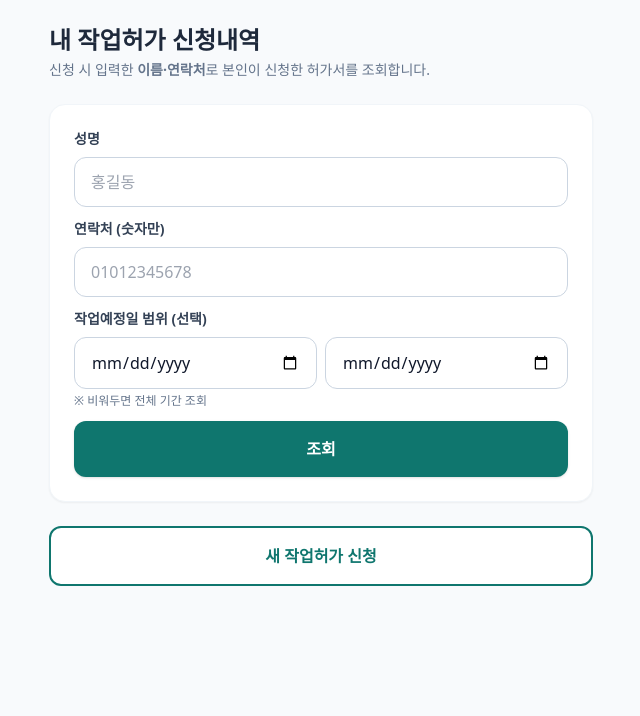
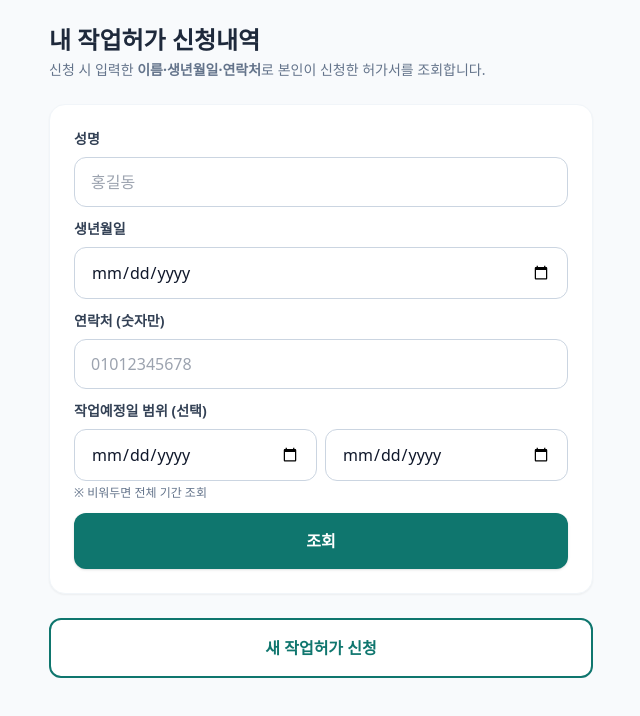
Before and after one commit to khy-921108/-, a Next.js app in the folder codexnew/: page /work-permit/my in a window 1280 px wide. Shown: the top 716 px of the page, without its empty margins (319-959 px from the left). Built offline with nearby package versions, Linux system fonts and the light colour scheme.

Commit message:
Add birth date input and update validation message

```diff
--- a/codexnew/src/app/work-permit/my/page.tsx
+++ b/codexnew/src/app/work-permit/my/page.tsx
@@ -26,6 +26,7 @@ function fmtDateTime(iso: string): string {
 export default function MyWorkPermits() {
   const router = useRouter();
   const [name, setName] = useState('');
+  const [birthDate, setBirthDate] = useState('');
   const [phone, setPhone] = useState('');
   const [dateFrom, setDateFrom] = useState('');
   const [dateTo, setDateTo] = useState('');
@@ -37,8 +38,8 @@ export default function MyWorkPermits() {
 
   const search = async () => {
     setError('');
-    if (!name.trim() || phone.length < 10) {
-      setError('이름과 연락처를 정확히 입력해 주세요.');
+    if (!name.trim() || !birthDate || phone.length < 10) {
+      setError('이름·생년월일·연락처를 정확히 입력해 주세요.');
       return;
     }
     setLoading(true);
@@ -46,7 +47,7 @@ export default function MyWorkPermits() {
       const res = await fetch('/api/work-permits/my-list', {
         method: 'POST',
         headers: { 'Content-Type': 'application/json' },
-        body: JSON.stringify({ name, phone, dateFrom, dateTo }),
+        body: JSON.stringify({ name, birthDate, phone, dateFrom, dateTo }),
       });
       const json = await res.json();
       if (!json.success) {
@@ -71,7 +72,7 @@ export default function MyWorkPermits() {
       <header>
         <h1 className="text-2xl font-bold text-slate-800">내 작업허가 신청내역</h1>
         <p className="mt-1 text-sm text-slate-500">
-          신청 시 입력한 <b>이름·연락처</b>로 본인이 신청한 허가서를 조회합니다.
+          신청 시 입력한 <b>이름·생년월일·연락처</b>로 본인이 신청한 허가서를 조회합니다.
         </p>
       </header>
 
@@ -79,6 +80,10 @@ export default function MyWorkPermits() {
         <div>
           <label className="label">성명</label>
           <input className="input-base" value={name} onChange={(e) => setName(e.target.value)} placeholder="홍길동" />
+        </div>
+        <div>
+          <label className="label">생년월일</label>
+          <input type="date" className="input-base" value={birthDate} onChange={(e) => setBirthDate(e.target.value)} />
         </div>
         <div>
           <label className="label">연락처 (숫자만)</label>
@@ -167,7 +172,7 @@ export default function MyWorkPermits() {
           {items.length === 0 && (
             <div className="card text-center text-slate-500 py-8">
               조회된 신청내역이 없습니다.<br />
-              <span className="text-xs">신청 시 입력한 이름·연락처와 동일해야 조회됩니다.</span>
+              <span className="text-xs">신청 시 입력한 이름·생년월일·연락처와 동일해야 조회됩니다.</span>
             </div>
           )}
         </div>
```
